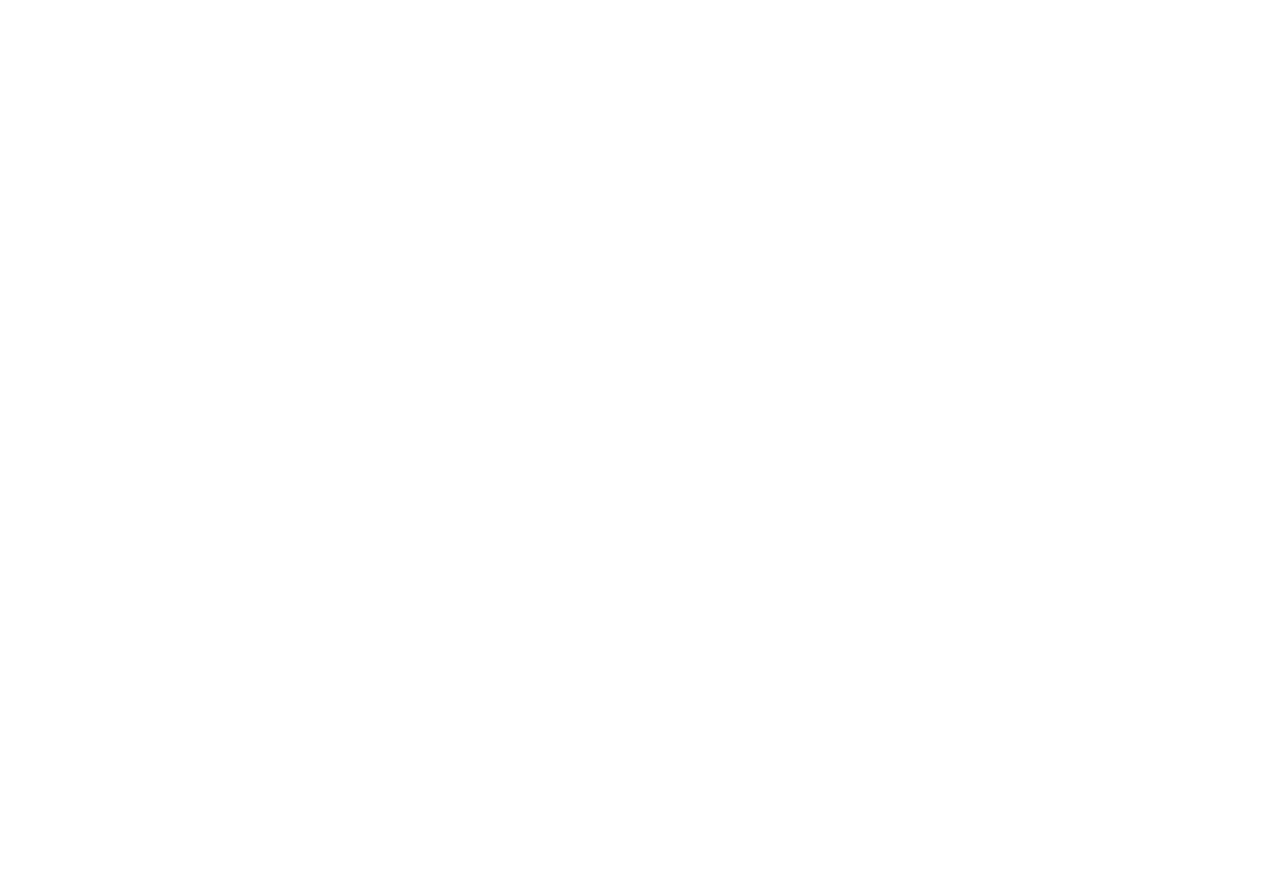
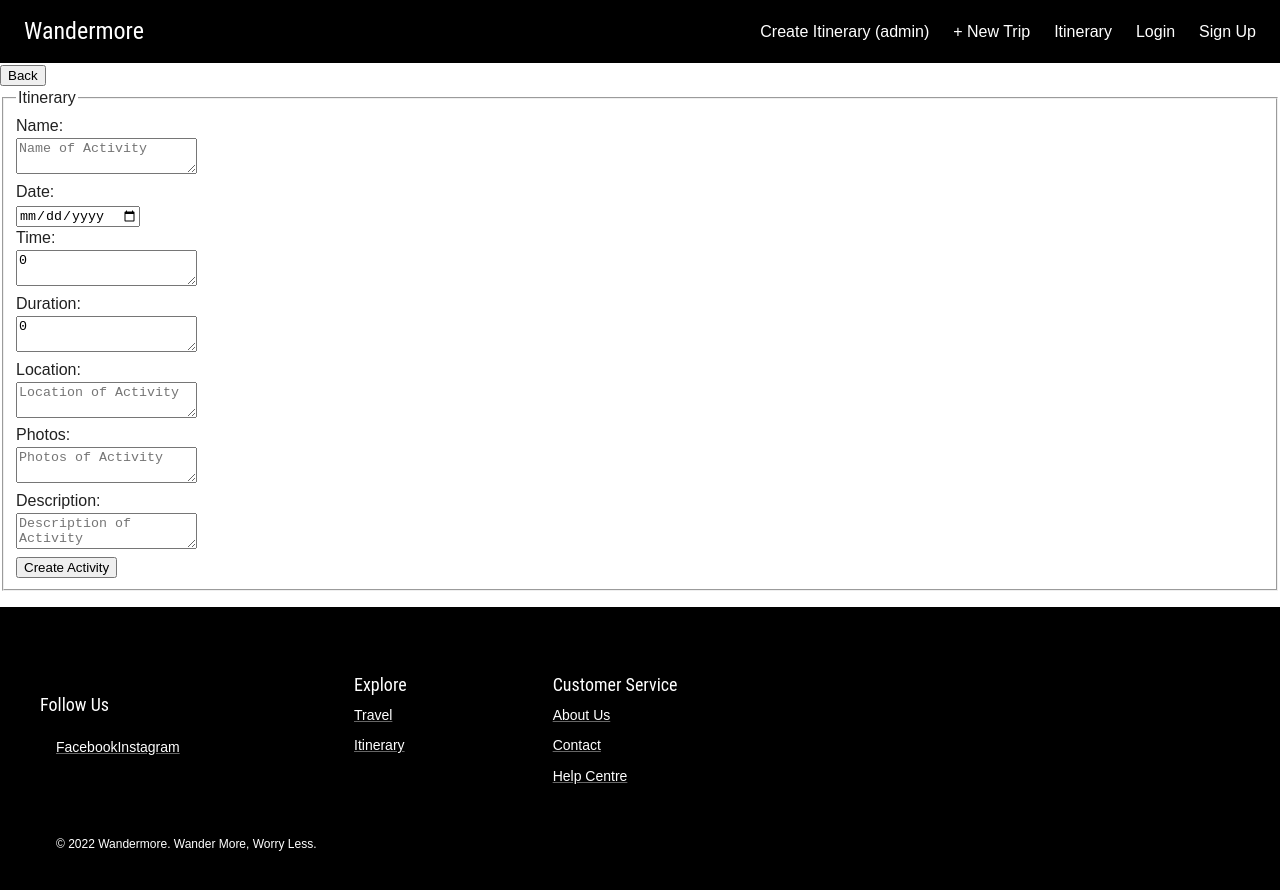
Before and after one commit to khai-rule/Wandermore, a React (Vite) app in the folder client/: page /createitinerary in a window 1280 px wide. Before the commit this address had no page. Shown: the top 890 px of the page. Before the commit the page ends 800 px from the top, so only its background shows below. Built offline with nearby package versions, Linux system fonts and the light colour scheme.

Commit message:
admin can create new activity

```diff
--- a/client/src/App.jsx
+++ b/client/src/App.jsx
@@ -7,6 +7,7 @@
 import Itinerary from "./pages/Itinerary";
 import Layout from "./layouts/Layout";
 import NewTrip from "./pages/NewTrip";
+import CreateItinerary from './pages/admin-pages/CreateItineray';
 
 function App() {
   const [notLoggedIn, setNotLoggedIn] = useState(true);
@@ -17,8 +18,16 @@
     <div>
       <BrowserRouter>
         <Routes>
+
           <Route path="/" element={<Layout />}>
-            <Route path="/" element={<Home />} />
+
+            <Route
+              path="/"
+              element={
+                <Home />
+              }
+            />
+
             <Route
               path="/account"
               element={
@@ -26,29 +35,50 @@
                   notLoggedIn={notLoggedIn}
                   setNotLoggedIn={setNotLoggedIn}
                   loginID={loginID}
-                  user={user}
-                />
+                  user={user} />
               }
             />
-            <Route path="/itinerary" element={<Itinerary />} />
-            <Route path="/signup" element={<SignUp />} />
+
+            <Route
+              path="/itinerary"
+              element={
+                <Itinerary />
+              }
+            />
+
+            <Route
+              path="/signup"
+              element={
+                <SignUp />
+              }
+            />
+
             <Route
               path="/login"
               element={
                 <Login
                   setNotLoggedIn={setNotLoggedIn}
                   setLoginID={setLoginID}
-                  setUser={setUser}
-                />
+                  setUser={setUser} />
               }
             />
+
             <Route
               path="/newtrip"
               element={
                 <NewTrip notLoggedIn={notLoggedIn} loginID={loginID} />
               }
             />
+
+            <Route
+              path="/createitinerary"
+              element={
+              <CreateItinerary notLoggedIn={notLoggedIn} loginID={loginID} />
+              }
+            />
+
           </Route>
+
         </Routes>
       </BrowserRouter>
     </div>
--- /dev/null
+++ b/client/src/components/CreateItineraryForm.jsx
@@ -0,0 +1,132 @@
+import { useState, useEffect } from "react";
+import { useNavigate, Link } from "react-router-dom";
+import { Form, Formik } from "formik";
+import CustomInput from "../components/CustomInput";
+import CustomSelect from "./CustomSelect";
+import CustomTextArea from "../components/CustomTextArea";
+import { activitySchema } from "../components/validation/schema";
+import HiddenInput from "../components/HiddenInput";
+
+const CreateItineraryForm = ({ notLoggedIn }) => {
+  const [msg, setMsg] = useState("");
+  const navigate = useNavigate();
+
+//   useEffect(() => {
+//     if (notLoggedIn) {
+//       navigate("/login");
+//     }
+//   }, [navigate, notLoggedIn]);
+
+
+  const handleTripSubmit = async (values, actions) => {
+    await new Promise((resolve) => setTimeout(resolve, 500));
+    try {
+      const response = await fetch("/api/activities", {
+        method: "POST",
+        headers: {
+          "Content-Type": "application/json",
+        },
+        body: JSON.stringify(values),
+      });
+      if (response.ok) {
+        actions.resetForm();
+        setMsg(
+          "Activity Successfully Created"
+        );
+      }
+    } catch (error) {
+      throw new Error("Network response was not OK");
+    }
+  };
+
+  return (
+    <>
+    <button onClick={() => navigate(-1)}>Back</button>
+      <Formik
+        initialValues={{
+          name: "",
+          date: "",
+          time: 0,
+          duration: 0,
+          location: "",
+          photos: "",
+          description: ""
+        }}
+        validationSchema={activitySchema}
+        onSubmit={handleTripSubmit}
+      >
+        {({ isSubmitting }) => (
+          <Form autoComplete="off">
+            <fieldset>
+              <legend>Itinerary</legend>
+
+            <CustomTextArea
+                label="Name"
+                name="name"
+                type="textarea"
+                placeholder="Name of Activity"
+            />
+            <br />
+
+            <CustomInput
+                label="Date"
+                name="date"
+                type="date"
+                placeholder="Date of Activity"
+            />
+            <br />
+
+            <CustomTextArea
+                label="Time"
+                name="time"
+                type="textarea"
+                placeholder="Time of Activity"
+            />
+            <br />
+
+            <CustomTextArea
+                label="Duration"
+                name="duration"
+                type="textarea"
+                placeholder="Duration of Activity"
+            />
+            <br />
+
+            <CustomTextArea
+                label="Location"
+                name="location"
+                type="textarea"
+                placeholder="Location of Activity"
+            />
+            <br />
+
+            <CustomTextArea
+                label="Photos"
+                name="photos"
+                type="textarea"
+                placeholder="Photos of Activity"
+            />
+            <br />
+
+            <CustomTextArea
+                label="Description"
+                name="description"
+                type="textarea"
+                placeholder="Description of Activity"
+            />
+            <br />
+
+              <HiddenInput name="user" type="hidden" value="" />
+              <button disabled={isSubmitting} type="submit">
+                Create Activity
+              </button>
+            </fieldset>
+          </Form>
+        )}
+      </Formik>
+      <p>{msg}</p>
+    </>
+  );
+};
+
+export default CreateItineraryForm;
--- a/client/src/components/Navbar.jsx
+++ b/client/src/components/Navbar.jsx
@@ -30,6 +30,17 @@
           <Box sx={{ flex: 1 }} />
 
           <Box sx={{ flex: 1, display: "flex", justifyContent: "flex-end"}}>
+
+
+          <Link
+          color="inherit"
+          variant="h5"
+          underline="none"
+          href="/createitinerary"
+          sx={rightLink}
+          >
+            {"Create Itinerary (admin)"}
+          </Link>
 
           <Link
           color="inherit"
--- a/client/src/components/NewTripForm.jsx
+++ b/client/src/components/NewTripForm.jsx
@@ -11,11 +11,11 @@
   const [msg, setMsg] = useState("");
   const navigate = useNavigate();
 
-  useEffect(() => {
-    if (notLoggedIn) {
-      navigate("/login");
-    }
-  }, [navigate, notLoggedIn]);
+//   useEffect(() => {
+//     if (notLoggedIn) {
+//       navigate("/login");
+//     }
+//   }, [navigate, notLoggedIn]);
 
   const handleTripSubmit = async (values, actions) => {
     await new Promise((resolve) => setTimeout(resolve, 500));
--- a/client/src/components/validation/schema.js
+++ b/client/src/components/validation/schema.js
@@ -70,3 +70,13 @@
   accessibility: yup.string(),
   user: yup.string(),
 });
+
+export const activitySchema = yup.object().shape({
+    name: yup.string().required("Required"),
+    date: yup.date().required("Required"),
+    time: yup.number().required("Required"),
+    duration: yup.string(),
+    location: yup.string().required("Required"),
+    photos: yup.string(),
+    description: yup.string(),
+  });
--- a/client/src/pages/admin-pages/CreateItineray.jsx
+++ b/client/src/pages/admin-pages/CreateItineray.jsx
@@ -1,11 +1,14 @@
+import CreateItineraryForm from "../../components/CreateItineraryForm";
+
 const createItinerary = () => {
 
     //TODO forms with an option to add activities
     // clicking on "add activities" will create another component of fields
 
     return (
-        <div>
-        </div>
+      <>
+        <CreateItineraryForm />
+      </>
     );
 }
 
```
Also changed, not shown: 2 other files (tests, documents, lock files or other folders).
